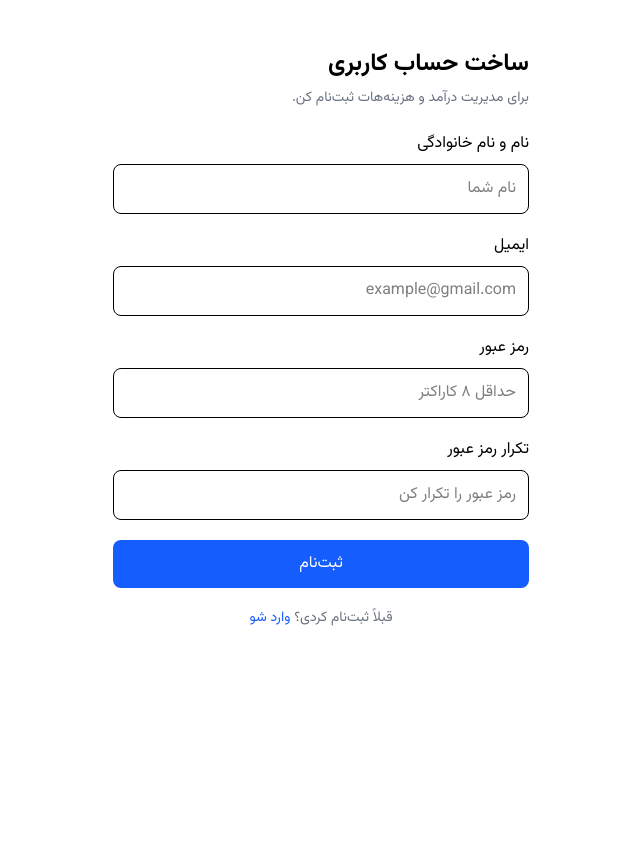
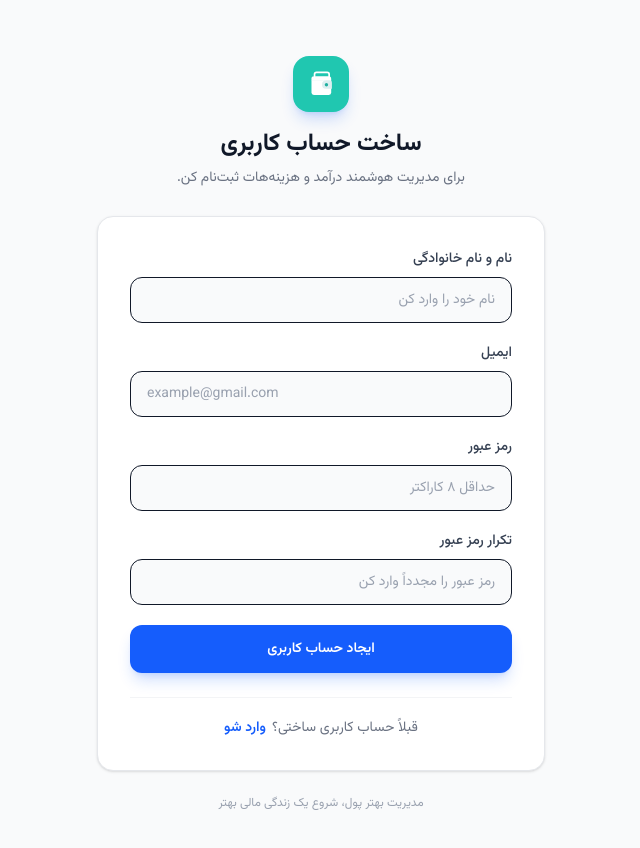
Before and after one commit to iBehzadi/expense-tracker, a Next.js app: page /register in a window 1280 px wide. Shown: the top 848 px of the page, without its empty margins (319-959 px from the left). Before the commit the page ends 800 px from the top, so only its background shows below. Built offline with nearby package versions, Linux system fonts and the light colour scheme.

Commit message:
feat: enhance authentication and registration pages with improved UI and error handling

```diff
--- a/Components/dashboard/AppHeader/index.tsx
+++ b/Components/dashboard/AppHeader/index.tsx
@@ -1,7 +1,7 @@
 import { getCurrentUserId } from "@/lib/api/session";
 import { getUserInfoService } from "@/lib/services/user.service";
 import Link from "next/link";
-import { BiWallet, BiUserCircle } from "react-icons/bi";
+import {  BiUserCircle } from "react-icons/bi";
 import JibiIcon from "@/Components/icons/JibiIcon";
 export default async function AppHeader() {
   const userId = await getCurrentUserId();
--- a/app/(auth)/login/page.tsx
+++ b/app/(auth)/login/page.tsx
@@ -4,6 +4,7 @@ import { useState } from "react";
 import { useRouter } from "next/navigation";
 import { useFormik } from "formik";
 import * as Yup from "yup";
+import JibiIcon from "@/Components/icons/JibiIcon";
 
 export default function LoginPage() {
   const router = useRouter();
@@ -43,25 +44,56 @@ export default function LoginPage() {
           setError(data.message || "ورود ناموفق بود");
           return;
         }
-        console.log(data);
+
         router.push("/");
         router.refresh();
       } catch (error) {
         setError("ارتباط با سرور برقرار نشد");
-        console.log(error);
+        console.error(error);
       } finally {
         setSubmitting(false);
       }
     },
   });
 
+  const inputClass = (hasError: boolean) =>
+    `w-full rounded-xl border bg-white px-4 py-3 text-sm text-gray-900 outline-none transition
+    placeholder:text-gray-400
+    focus:border-blue-500 focus:ring-4 focus:ring-blue-500/10
+    dark:bg-[#111827] dark:text-gray-100 dark:placeholder:text-gray-500
+    ${
+      hasError
+        ? "border-red-500 focus:border-red-500 focus:ring-red-500/10"
+        : "border-gray-200 dark:border-[#2A3548]"
+    }`;
+
   return (
-    <main className="mx-auto mt-12 w-full max-w-md px-4">
-      <h1 className="mb-6 text-2xl font-bold">ورود به حساب کاربری</h1>
+    <main
+      dir="rtl"
+      className="flex min-h-screen items-center justify-center bg-gray-50 px-4 py-10 dark:bg-[#0B1120]"
+    >
+      <div className="w-full max-w-md">
+        <div className="mb-8 text-center">
+          <div className="flex mx-auto my-4 h-14 w-14 items-center justify-center rounded-2xl  bg-[#20C7B0] text-white shadow-lg shadow-blue-600/20">
+            <JibiIcon size={34} />
+          </div>
 
-      <form method="POST" onSubmit={formik.handleSubmit} className="space-y-5">
+          <h1 className="text-2xl font-bold text-gray-900 dark:text-white">
+            خوش برگشتی!
+          </h1>
+
+          <p className="mt-2 text-sm text-gray-500 dark:text-gray-400">
+            برای ورود به حساب کاربری، اطلاعاتت رو وارد کن
+          </p>
+        </div>
+
+        <div className="rounded-2xl border border-gray-200 bg-white p-6 shadow-sm sm:p-8 dark:border-[#2A3548] dark:bg-[#151F30]">
+          <form onSubmit={formik.handleSubmit} className="space-y-5">
             <div>
-          <label htmlFor="email" className="mb-2 block">
+              <label
+                htmlFor="email"
+                className="mb-2 block text-sm font-medium text-gray-700 dark:text-gray-200"
+              >
                 ایمیل
               </label>
 
@@ -70,17 +102,24 @@ export default function LoginPage() {
                 type="email"
                 autoComplete="email"
                 {...formik.getFieldProps("email")}
-            className="w-full rounded-lg border p-3"
                 placeholder="example@gmail.com"
+                className={inputClass(
+                  Boolean(formik.touched.email && formik.errors.email),
+                )}
               />
 
               {formik.touched.email && formik.errors.email && (
-            <p className="mt-1 text-sm text-red-500">{formik.errors.email}</p>
+                <p className="mt-2 text-xs text-red-500">
+                  {formik.errors.email}
+                </p>
               )}
             </div>
 
             <div>
-          <label htmlFor="password" className="mb-2 block">
+              <label
+                htmlFor="password"
+                className="mb-2 block text-sm font-medium text-gray-700 dark:text-gray-200"
+              >
                 رمز عبور
               </label>
 
@@ -89,31 +128,54 @@ export default function LoginPage() {
                 type="password"
                 autoComplete="current-password"
                 {...formik.getFieldProps("password")}
-            className="w-full rounded-lg border p-3"
-            placeholder="رمز عبور"
+                placeholder="رمز عبور خود را وارد کنید"
+                className={inputClass(
+                  Boolean(formik.touched.password && formik.errors.password),
+                )}
               />
 
               {formik.touched.password && formik.errors.password && (
-            <p className="mt-1 text-sm text-red-500">
+                <p className="mt-2 text-xs text-red-500">
                   {formik.errors.password}
                 </p>
               )}
             </div>
 
             {error && (
-          <p role="alert" className="text-sm text-red-500">
+              <div
+                role="alert"
+                className="rounded-xl border border-red-200 bg-red-50 px-4 py-3 text-sm text-red-600 dark:border-red-500/20 dark:bg-red-500/10 dark:text-red-400"
+              >
                 {error}
-          </p>
+              </div>
             )}
 
             <button
               type="submit"
               disabled={formik.isSubmitting}
-          className="w-full rounded-lg bg-blue-600 p-3 text-white hover:bg-blue-700 disabled:opacity-50"
+              className="w-full rounded-xl bg-blue-600 py-3.5 text-sm font-semibold text-white shadow-md shadow-blue-600/20 transition hover:bg-blue-700 active:scale-[0.99] disabled:cursor-not-allowed disabled:opacity-60"
             >
-          {formik.isSubmitting ? "در حال ورود..." : "ورود"}
+              {formik.isSubmitting ? "در حال ورود..." : "ورود به حساب"}
             </button>
           </form>
+          <div className="mt-6 border-t border-gray-100 pt-5 text-center dark:border-gray-800">
+            <p className="text-sm text-gray-500 dark:text-gray-400">
+              حساب کاربری نداری ؟‌
+              <button
+                type="button"
+                onClick={() => router.push("/register")}
+                className="mr-1.5 font-semibold cursor-pointer text-blue-600 transition hover:text-blue-700 dark:text-blue-400"
+              >
+                یکی بساز
+              </button>
+            </p>
+          </div>
+        </div>
+
+        <p className="mt-6 text-center text-xs text-gray-400">
+          مدیریت هوشمند درآمد و هزینه‌های شخصی
+        </p>
+      </div>
     </main>
   );
 }
--- a/app/(auth)/register/page.tsx
+++ b/app/(auth)/register/page.tsx
@@ -4,6 +4,7 @@ import { useState } from "react";
 import { useRouter } from "next/navigation";
 import { useFormik } from "formik";
 import * as Yup from "yup";
+import JibiIcon from "@/Components/icons/JibiIcon";
 
 export default function RegisterPage() {
   const router = useRouter();
@@ -55,14 +56,13 @@ export default function RegisterPage() {
         });
 
         const data = await response.json();
-        console.log(data);
+
         if (!response.ok) {
           setError(data.message || "ثبت‌نام ناموفق بود");
           return;
         }
 
         setSuccess("ثبت‌نام با موفقیت انجام شد");
-
         router.push("/login");
         router.refresh();
       } catch {
@@ -73,17 +73,52 @@ export default function RegisterPage() {
     },
   });
 
+  const inputClass = (field: keyof typeof formik.values) =>
+    `w-full rounded-xl border bg-gray-50 px-4 py-3 text-sm text-gray-900 outline-none transition
+    placeholder:text-gray-400
+    focus:border-blue-500 focus:bg-white focus:ring-4 focus:ring-blue-500/10
+    dark:border-gray-700 dark:bg-[#151e30] dark:text-white
+    dark:placeholder:text-gray-500 dark:focus:border-blue-500 dark:focus:bg-[#151e30]
+    ${
+      formik.touched[field] && formik.errors[field]
+        ? "border-red-500 focus:border-red-500 focus:ring-red-500/10"
+        : ""
+    }`;
+
+  const labelClass =
+    "mb-2 block text-sm font-medium text-gray-700 dark:text-gray-300";
+
   return (
-    <main className="mx-auto mt-12 w-full max-w-md px-4">
-      <h1 className="mb-2 text-2xl font-bold">ساخت حساب کاربری</h1>
+    <main
+      dir="rtl"
+      className="flex min-h-screen items-center justify-center bg-gray-50 px-4 py-10 dark:bg-[#0b1120]"
+    >
+      <div className="w-full max-w-md">
+        {/* Header */}
+        <div className="mb-7 text-center">
+          {/* <div className="mx-auto mb-5 flex h-14 w-14 items-center justify-center rounded-2xl bg-blue-600 text-2xl font-bold text-white shadow-lg shadow-blue-600/20">
+            $
+          </div> */}
 
-      <p className="mb-6 text-sm text-gray-500">
-        برای مدیریت درآمد و هزینه‌هات ثبت‌نام کن.
+          <div className="flex mx-auto my-4 h-14 w-14 items-center justify-center rounded-2xl  bg-[#20C7B0] text-white shadow-lg shadow-blue-600/20">
+            <JibiIcon size={34} />
+          </div>
+
+          <h1 className="text-2xl font-bold text-gray-900 dark:text-white">
+            ساخت حساب کاربری
+          </h1>
+
+          <p className="mt-2 text-sm text-gray-500 dark:text-gray-400">
+            برای مدیریت هوشمند درآمد و هزینه‌هات ثبت‌نام کن.
           </p>
+        </div>
 
+        {/* Form Card */}
+        <div className="rounded-2xl border border-gray-200 bg-white p-6 shadow-sm sm:p-8 dark:border-gray-800 dark:bg-[#111a2b]">
           <form onSubmit={formik.handleSubmit} className="space-y-5">
+            {/* Name */}
             <div>
-          <label htmlFor="name" className="mb-2 block">
+              <label htmlFor="name" className={labelClass}>
                 نام و نام خانوادگی
               </label>
 
@@ -92,17 +127,20 @@ export default function RegisterPage() {
                 type="text"
                 autoComplete="name"
                 {...formik.getFieldProps("name")}
-            className="w-full rounded-lg border p-3"
-            placeholder="نام شما"
+                className={inputClass("name")}
+                placeholder="نام خود را وارد کن"
               />
 
               {formik.touched.name && formik.errors.name && (
-            <p className="mt-1 text-sm text-red-500">{formik.errors.name}</p>
+                <p className="mt-2 text-xs text-red-500">
+                  {formik.errors.name}
+                </p>
               )}
             </div>
 
+            {/* Email */}
             <div>
-          <label htmlFor="email" className="mb-2 block">
+              <label htmlFor="email" className={labelClass}>
                 ایمیل
               </label>
 
@@ -111,17 +149,21 @@ export default function RegisterPage() {
                 type="email"
                 autoComplete="email"
                 {...formik.getFieldProps("email")}
-            className="w-full rounded-lg border p-3"
+                className={inputClass("email")}
                 placeholder="example@gmail.com"
+                dir="ltr"
               />
 
               {formik.touched.email && formik.errors.email && (
-            <p className="mt-1 text-sm text-red-500">{formik.errors.email}</p>
+                <p className="mt-2 text-xs text-red-500">
+                  {formik.errors.email}
+                </p>
               )}
             </div>
 
+            {/* Password */}
             <div>
-          <label htmlFor="password" className="mb-2 block">
+              <label htmlFor="password" className={labelClass}>
                 رمز عبور
               </label>
 
@@ -130,19 +172,20 @@ export default function RegisterPage() {
                 type="password"
                 autoComplete="new-password"
                 {...formik.getFieldProps("password")}
-            className="w-full rounded-lg border p-3"
+                className={inputClass("password")}
                 placeholder="حداقل ۸ کاراکتر"
               />
 
               {formik.touched.password && formik.errors.password && (
-            <p className="mt-1 text-sm text-red-500">
+                <p className="mt-2 text-xs text-red-500">
                   {formik.errors.password}
                 </p>
               )}
             </div>
 
+            {/* Confirm Password */}
             <div>
-          <label htmlFor="confirmPassword" className="mb-2 block">
+              <label htmlFor="confirmPassword" className={labelClass}>
                 تکرار رمز عبور
               </label>
 
@@ -151,44 +194,69 @@ export default function RegisterPage() {
                 type="password"
                 autoComplete="new-password"
                 {...formik.getFieldProps("confirmPassword")}
-            className="w-full rounded-lg border p-3"
-            placeholder="رمز عبور را تکرار کن"
+                className={inputClass("confirmPassword")}
+                placeholder="رمز عبور را مجدداً وارد کن"
               />
 
-          {formik.touched.confirmPassword && formik.errors.confirmPassword && (
-            <p className="mt-1 text-sm text-red-500">
+              {formik.touched.confirmPassword &&
+                formik.errors.confirmPassword && (
+                  <p className="mt-2 text-xs text-red-500">
                     {formik.errors.confirmPassword}
                   </p>
                 )}
             </div>
 
+            {/* Messages */}
             {error && (
-          <p role="alert" className="text-sm text-red-500">
+              <div
+                role="alert"
+                className="rounded-xl border border-red-200 bg-red-50 px-4 py-3 text-sm text-red-600 dark:border-red-900/50 dark:bg-red-500/10 dark:text-red-400"
+              >
                 {error}
-          </p>
+              </div>
             )}
 
-        {success && <p className="text-sm text-green-600">{success}</p>}
+            {success && (
+              <div className="rounded-xl border border-green-200 bg-green-50 px-4 py-3 text-sm text-green-600 dark:border-green-900/50 dark:bg-green-500/10 dark:text-green-400">
+                {success}
+              </div>
+            )}
 
+            {/* Submit */}
             <button
               type="submit"
               disabled={formik.isSubmitting}
-          className="w-full rounded-lg bg-blue-600 p-3 text-white hover:bg-blue-700 disabled:opacity-50"
+              className="flex w-full items-center justify-center rounded-xl bg-blue-600 px-4 py-3.5 text-sm font-semibold text-white shadow-lg shadow-blue-600/20 transition hover:bg-blue-700 active:scale-[0.98] disabled:cursor-not-allowed disabled:opacity-50"
             >
-          {formik.isSubmitting ? "در حال ثبت‌نام..." : "ثبت‌نام"}
+              {formik.isSubmitting ? (
+                <span className="flex items-center gap-2">
+                  <span className="h-4 w-4 animate-spin rounded-full border-2 border-white/30 border-t-white" />
+                  در حال ثبت‌نام...
+                </span>
+              ) : (
+                "ایجاد حساب کاربری"
+              )}
             </button>
+          </form>
 
-        <p className="text-center text-sm text-gray-500">
-          قبلاً ثبت‌نام کردی؟{" "}
+          <div className="mt-6 border-t border-gray-100 pt-5 text-center dark:border-gray-800">
+            <p className="text-sm text-gray-500 dark:text-gray-400">
+              قبلاً حساب کاربری ساختی؟
               <button
                 type="button"
                 onClick={() => router.push("/login")}
-            className="text-blue-600 hover:underline"
+                className="mr-1.5 font-semibold cursor-pointer text-blue-600 transition hover:text-blue-700 dark:text-blue-400"
               >
                 وارد شو
               </button>
             </p>
-      </form>
+          </div>
+        </div>
+
+        <p className="mt-6 text-center text-xs text-gray-400 dark:text-gray-600">
+          مدیریت بهتر پول، شروع یک زندگی مالی بهتر
+        </p>
+      </div>
     </main>
   );
 }
--- a/app/(dashboard)/page.tsx
+++ b/app/(dashboard)/page.tsx
@@ -104,7 +104,7 @@ export default async function DashboardPage() {
             </span>
           </div>
 
-          <p className="text-2xl font-bold text-emerald-600">
+          <p className="text-xl md:text-2xl font-bold text-emerald-600">
             {formatToman(totalIncome)}
             <span className="mr-2 text-sm font-normal">تومان</span>
           </p>
@@ -122,14 +122,14 @@ export default async function DashboardPage() {
             </span>
           </div>
 
-          <p className="text-2xl font-bold text-rose-600">
+          <p className="text-xl md:text-2xl font-bold text-rose-600">
             {formatToman(totalExpense)}
             <span className="mr-2 text-sm font-normal">تومان</span>
           </p>
         </div>
 
         {/* Balance */}
-        <div className="col-span-2 rounded-2xl border border-gray-200 bg-white p-5 dark:border-slate-800 dark:bg-slate-900">
+        <div className="col-span-2 xl:col-span-1 rounded-2xl border border-gray-200 bg-white p-5 dark:border-slate-800 dark:bg-slate-900">
           <div className="mb-5 flex items-center justify-between">
             <span className="text-sm text-gray-500 dark:text-gray-400">
               مانده خالص این ماه
```
Also changed, not shown: app/(dashboard)/budgets/page.tsx (+4 -3 lines). Lines whose indentation alone changed are shown as unchanged.
